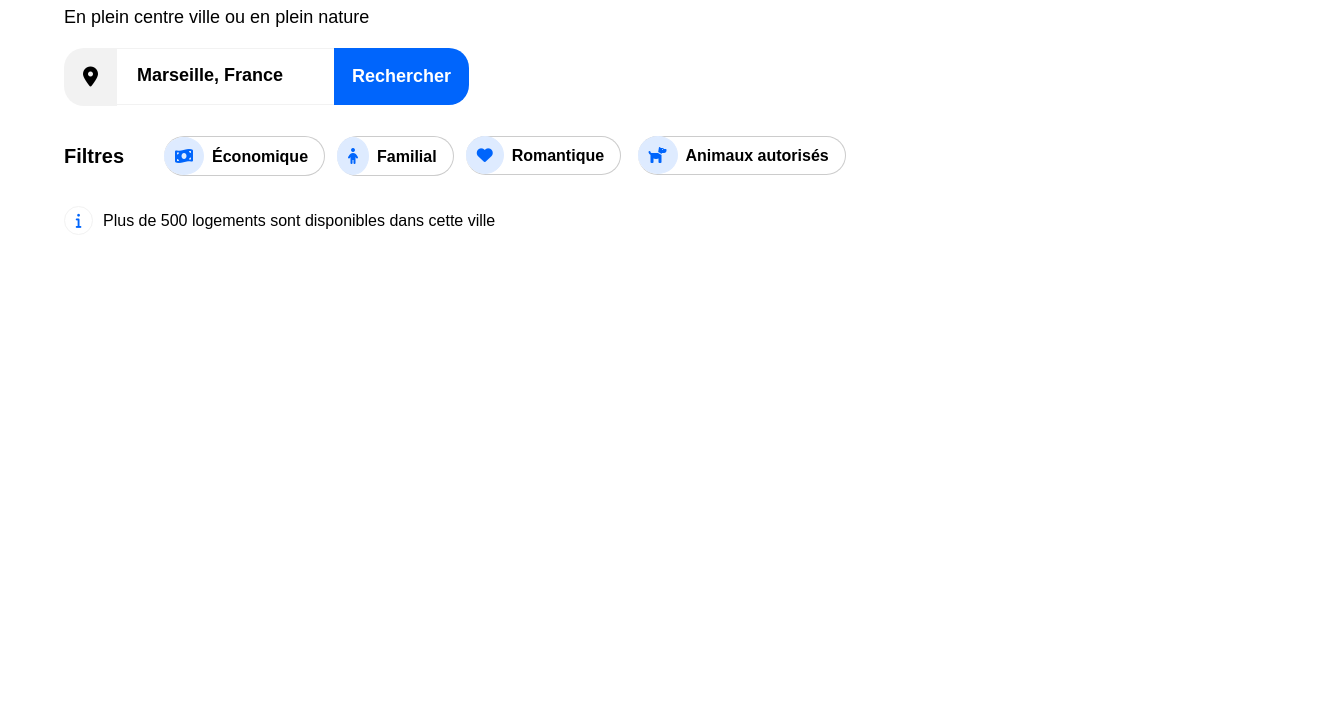
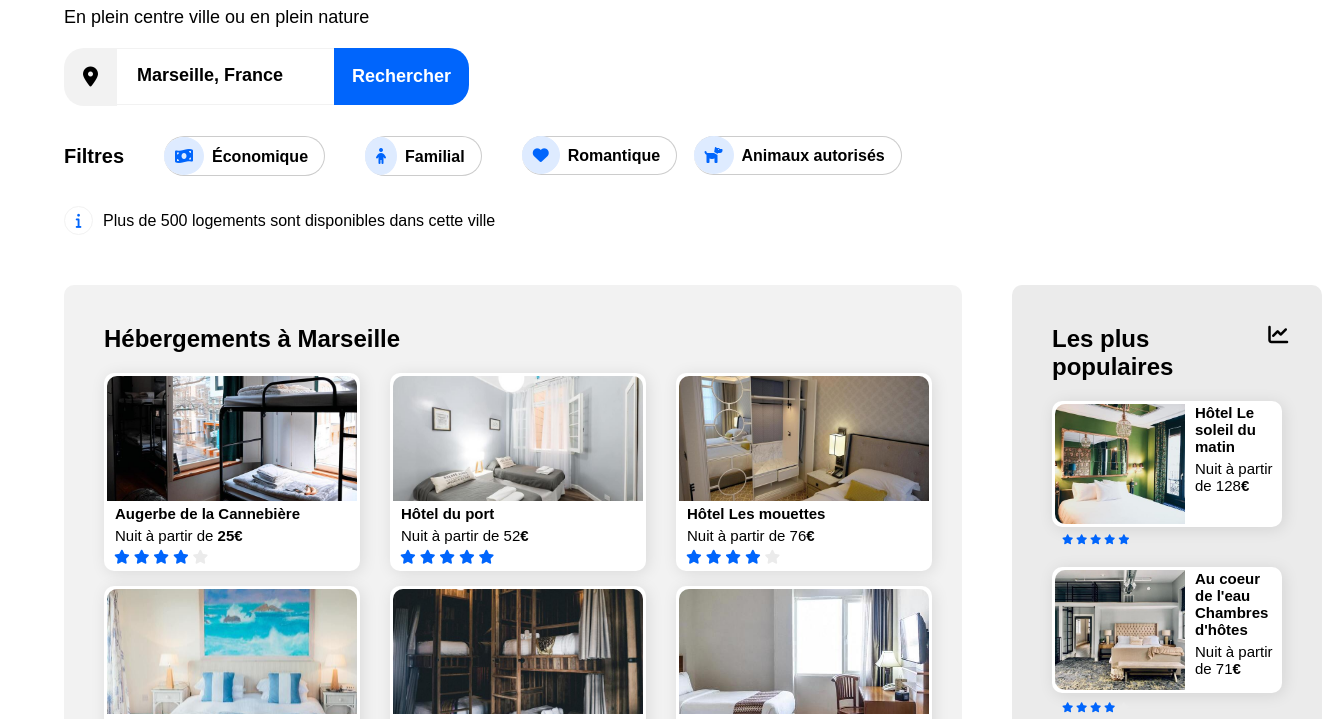
Before and after one commit to sebastienlfv/P2_sebastien_code, a plain HTML site: page index.html in a window 1280 px wide. Shown: the part 145-864 px from the top of the page, 1322 px wide, since content can reach past the window. Before the commit the page ends 800 px from the top, so only its background shows below. Drawn offline with Linux system fonts and the light colour scheme.

Commit message:
html ok, start contenue css

```diff
--- a/index.html
+++ b/index.html
@@ -43,7 +43,7 @@
         </section>
         <p class="info"><i class="fas fa-info"></i>Plus de 500 logements sont disponibles dans cette ville</p>
     </header>
-    <!-- <section id="contenue">
+    <section id="contenue">
         <article id="hebergement">
             <h2>Hébergements à Marseille</h2>
             <div id="ligne1">
@@ -167,7 +167,7 @@
             </article>
          </section>
         </section>
-        <section id="activite_marseille">
+        <!-- <section id="activite_marseille">
             <h2>Activités à Marseille</h2>
             <div id="contenue_activite">
                 <article class="activite1">
@@ -199,9 +199,9 @@
                 </article>
                 </div>
             </div>
-        </section>
+        </section> -->
     </div>
-    <footer>
+    <!-- <footer>
             <div id="a_propos">
                 <h2>A propos</h2>
                     <p>Fonctionnement du site</p>
--- a/style.css
+++ b/style.css
@@ -5,8 +5,12 @@
 }
 
 header{
+    margin-bottom: 50px;
+}
+
+.block_page{
+    width: 90%;
     margin: auto;
-    width: 90%;
 }
 
 .Logo{
@@ -126,7 +130,7 @@ nav a:hover{
     border-bottom-right-radius : 50px;
     border-top-left-radius : 50px;
     border-top-right-radius : 50px;
-    margin-right: 12px;
+    margin-right: 40px;
     padding-right: 16px;
     border-left: none;
     text-decoration: none;
@@ -170,3 +174,138 @@ nav a:hover{
     text-align: center;
     font-size: 15px;
 }
+
+#contenue{
+    margin-bottom: 500px;
+    display: flex;
+}
+
+#hebergement{
+    background-color: #F2F2F2;
+    padding: 40px;
+    border-radius: 10px;
+    padding-right: 0;
+    margin-right: 50px;
+}
+
+#hebergement img{
+    width: 250px;
+}
+
+#ligne1, #ligne2{
+    display: flex;
+}
+
+#ligne2{
+    margin-top: 15px;
+    margin-bottom: 20px;
+}
+
+span{
+    font-weight: bold;
+}
+
+#hebergement h2{
+    margin-bottom: 20px;
+    font-size: 24px;
+    font-weight: bold;
+}
+
+.logement{
+    margin-right: 30px;
+    background-color: white;
+    border-radius: 10px;
+    padding: 3px;
+    box-shadow: 2px 2px 16px 0px rgba(0,0,0,0.1);
+}
+
+.logement img{
+    object-fit: cover;
+    width: 100%;
+    height: 125px;
+    border-radius: 10px 10px 0px 0px;
+}
+
+.etoile{
+    color: #0065FC;
+    font-size: 14px;
+    margin-left: 7px;
+    margin-bottom: 3px;
+}
+
+#grise{
+    color: #EBEBEB;
+}
+
+.logement h3, .logement_populaire h3{
+    font-weight: bold;
+    font-size: 15px;
+    margin-left: 8px;
+    margin-bottom: 5px;
+}
+
+.logement p, .logement_populaire p{
+    margin-left: 8px;
+    font-size: 15px;
+    margin-bottom: 5px;
+}
+
+#hebergement button{
+    border: none;
+    font-weight: bold;
+    font-size: 15px;
+    margin-top: 8px;
+}
+
+#populaires{
+    background-color: #EBEBEB;
+    border-radius: 10px;
+    padding: 40px;
+    padding-bottom: 0;
+    width: 20%;
+}
+
+.logement_populaire{
+    background-color: white;
+    height: 120px;
+    border-radius: 10px;
+    padding: 3px;
+    box-shadow: 2px 2px 16px 0px rgba(0,0,0,0.1);
+    margin-bottom: 40px;
+}
+
+#populaires h2{
+    margin-bottom: 20px;
+}
+
+.logement_populaire img{
+    float: left;
+    width: 130px;
+    object-fit: cover;
+    height: 120px;
+    border-radius: 10px 0px 0px 10px;
+    margin-right: 10px;
+}
+
+#stats_populaire{
+    display: flex;
+}
+
+#stats_populaire i{
+    margin-left: 95px;
+    font-size: 20px;
+}
+
+.etoile_populaire{
+    color: #0065FC;
+    font-size: 10px;
+    margin-left: 7px;
+    margin-top: 40px;
+}
+
+.etoile_populaire1{
+    color: #0065FC;
+    font-size: 10px;
+    margin-left: 7px;
+    margin-top: 25px;
+}
```
